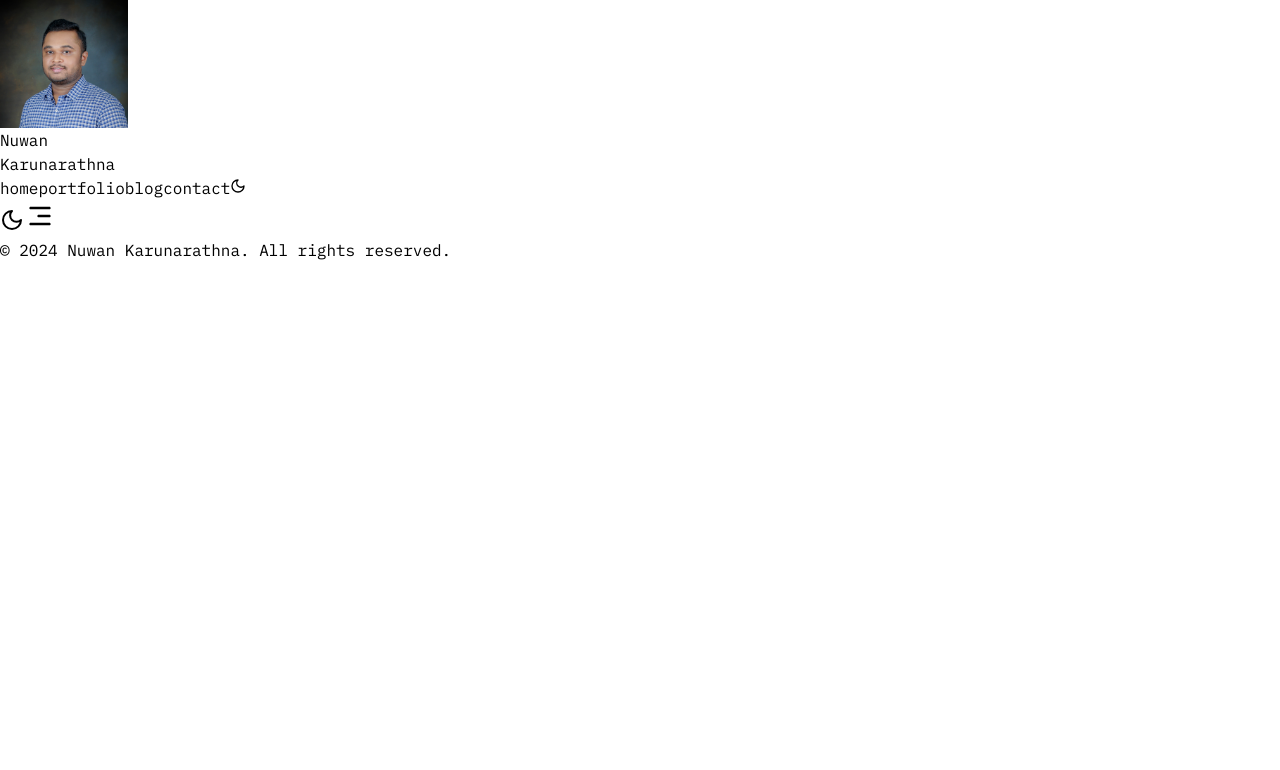
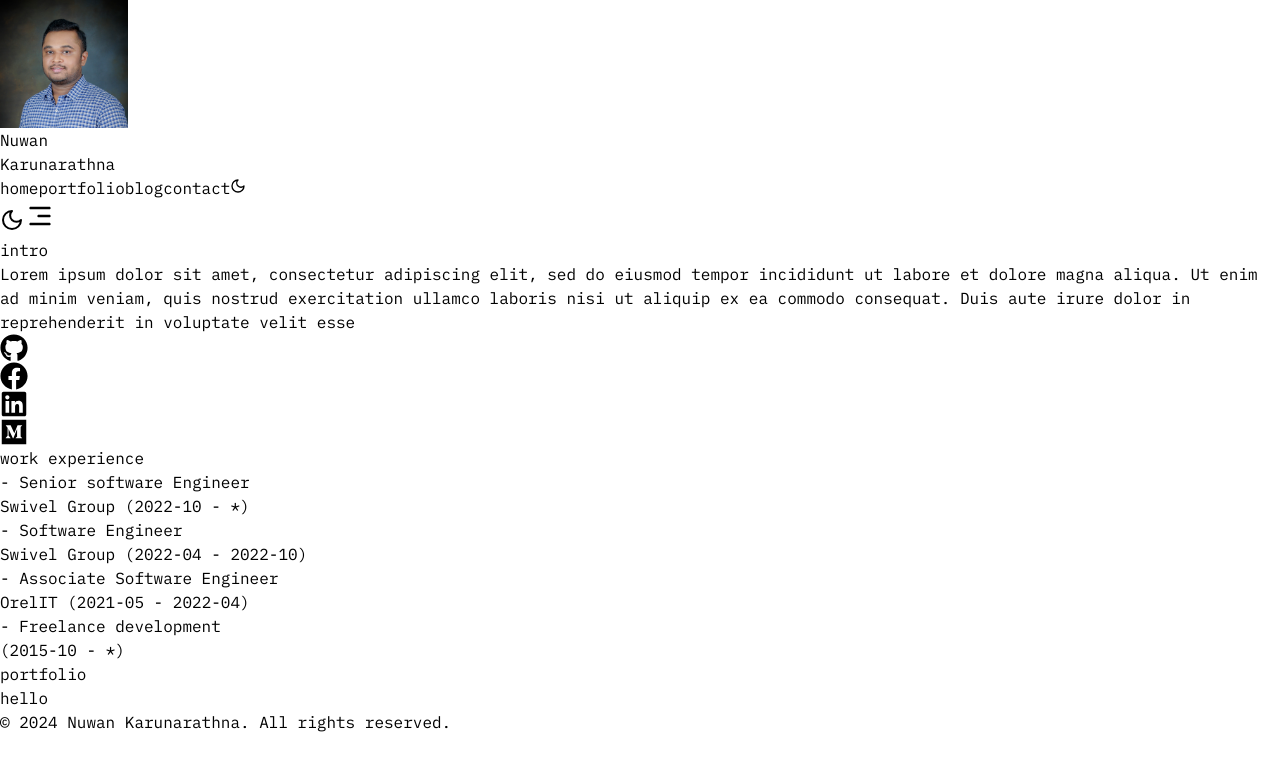
Before and after one commit to nuwannnz/portfolio, a Next.js app: page / in a window 1280 px wide. Shown: the top 770 px of the page. Built offline with nearby package versions, Linux system fonts and the light colour scheme.

Commit message:
Implemented intro section

```diff
--- a/app/page.tsx
+++ b/app/page.tsx
@@ -1,10 +1,16 @@
 import Footer from "@/components/footer/Footer";
 import Header from "@/components/header/Header";
+import Section from "@/components/section/Section";
+import Intro from "@/components/sections/intro/Intro";
 
 export default function Home() {
   return (
-    <main className="flex min-h-screen w-full flex-col items-center justify-between p-4 lg:p-16 md:p-9">
+    <main className="flex min-h-screen w-full flex-col p-4 lg:p-16 md:p-9">
       <Header />
+      <Intro />
+      <Section title="portfolio">
+        <p>hello</p>
+      </Section>
       <Footer />
     </main>
   );
--- a/components/footer/Footer.tsx
+++ b/components/footer/Footer.tsx
@@ -5,7 +5,7 @@ const Footer = () => {
     return new Date().getFullYear();
   }, []);
   return (
-    <div className="w-full fixed bottom-0 right-0 left-0 flex flex-row justify-center p-4 border-t-2 border-slate-200">
+    <div className="w-full flex flex-row justify-center self-end p-4 pb-0 mt-9 border-t-2 border-slate-200 dark:border-slate-600 ">
       <span className="text-xs text-slate-500">
         &copy; {year} Nuwan Karunarathna. All rights reserved.
       </span>
--- /dev/null
+++ b/components/section/Section.tsx
@@ -0,0 +1,19 @@
+import React from "react";
+
+interface SectionProps {
+  title: string;
+  children: React.ReactNode;
+}
+const Section = ({ title, children }: SectionProps) => {
+  return (
+    <div className="mt-28">
+      <div className="w-32 flex flex-row items-center gap-1">
+        <h3>{title}</h3>
+        <div className="border-t-slate-300 border-t-2 w-full"></div>
+      </div>
+      <div className="ml-32 mt-4">{children}</div>
+    </div>
+  );
+};
+
+export default Section;
--- /dev/null
+++ b/components/sections/intro/Intro.tsx
@@ -0,0 +1,71 @@
+import Section from "@/components/section/Section";
+import React from "react";
+import socialLinks from "../../../data/social.json";
+import { FaGithub, FaFacebook, FaLinkedin, FaMedium } from "react-icons/fa";
+import WORK_EXPERIENCE from "../../../data/work_experience.json";
+
+const SOCIAL_MEDIA_LINKS: {
+  key: string;
+  link: string;
+  icon: React.ReactNode;
+}[] = [
+  { key: "github", link: socialLinks.github, icon: <FaGithub size={28} /> },
+  {
+    key: "facebook",
+    link: socialLinks.facebook,
+    icon: <FaFacebook size={28} />,
+  },
+  {
+    key: "linkedin",
+    link: socialLinks.linkedin,
+    icon: <FaLinkedin size={28} />,
+  },
+  { key: "medium", link: socialLinks.medium, icon: <FaMedium size={28} /> },
+];
+
+const Intro = () => {
+  return (
+    <Section title="intro">
+      <div className="flex flex-row">
+        <div className="w-2/4">
+          <p>
+            Lorem ipsum dolor sit amet, consectetur adipiscing elit, sed do
+            eiusmod tempor incididunt ut labore et dolore magna aliqua. Ut enim
+            ad minim veniam, quis nostrud exercitation ullamco laboris nisi ut
+            aliquip ex ea commodo consequat. Duis aute irure dolor in
+            reprehenderit in voluptate velit esse
+          </p>
+
+          <div className="flex flex-row gap-3 mt-6">
+            {SOCIAL_MEDIA_LINKS.map(({ key, link, icon }) => (
+              <a key={key} href={link} target="_blank">
+                {icon}
+              </a>
+            ))}
+          </div>
+        </div>
+
+        <div className="w-2/4 flex justify-end">
+          <div className="bg-slate-100 dark:bg-slate-800 rounded-lg py-3 px-4 w-3/4 relative bottom-4">
+            <h4>work experience</h4>
+
+            <div className="flex flex-col gap-4 mt-2">
+              {WORK_EXPERIENCE.map(
+                ({ company, position, endYear, startYear }, i) => (
+                  <div key={i} className="flex flex-col align-middle">
+                    <p className="text-sm">- {position}</p>
+                    <span className="text-slate-400 font-thin text-xs inline-block pl-4">
+                      {company} ({startYear} - {endYear})
+                    </span>
+                  </div>
+                )
+              )}
+            </div>
+          </div>
+        </div>
+      </div>
+    </Section>
+  );
+};
+
+export default Intro;
--- /dev/null
+++ b/data/social.json
@@ -0,0 +1,6 @@
+{
+    "facebook": "",
+    "github": "",
+    "linkedin": "",
+    "medium": ""
+}
--- /dev/null
+++ b/data/work_experience.json
@@ -0,0 +1,26 @@
+[
+    {
+        "position": "Senior software Engineer",
+        "company": "Swivel Group",
+        "startYear": "2022-10",
+        "endYear": "*"
+    },
+    {
+        "position": "Software Engineer",
+        "company": "Swivel Group",
+        "startYear": "2022-04",
+        "endYear": "2022-10"
+    },
+    {
+        "position": "Associate Software Engineer",
+        "company": "OrelIT",
+        "startYear": "2021-05",
+        "endYear": "2022-04"
+    },
+    {
+        "position": "Freelance development",
+        "company": "",
+        "startYear": "2015-10",
+        "endYear": "*"
+    }
+]
```
